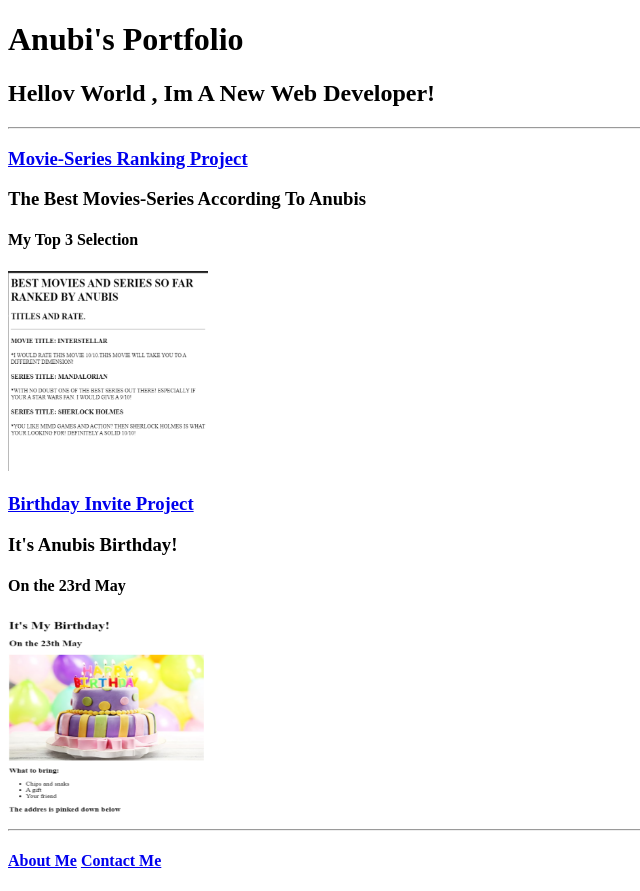
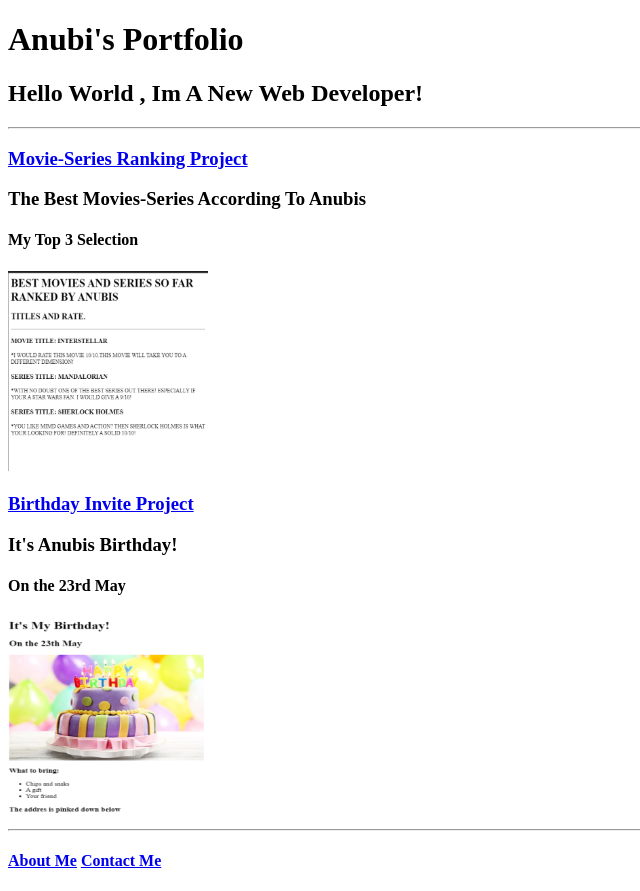
Before and after one commit to Ironm1n/html-portfolio, a plain HTML site: page index.html in a window 1280 px wide. Shown: the whole page, without its empty margins (0-640 px from the left). Drawn offline with Linux system fonts and the light colour scheme.

Commit message:
Update index.html

```diff
--- a/index.html
+++ b/index.html
@@ -8,7 +8,7 @@
 
  <body>
     <h1>Anubi's Portfolio</h1>
-    <h2>Hellov World , Im A New Web Developer!</h2>
+    <h2>Hello World , Im A New Web Developer!</h2>
     <hr>
     <a href="./public/movie-ranking.html"><h3>Movie-Series Ranking Project</h3></a>
     <h3>The Best Movies-Series According To Anubis</h3>
```
